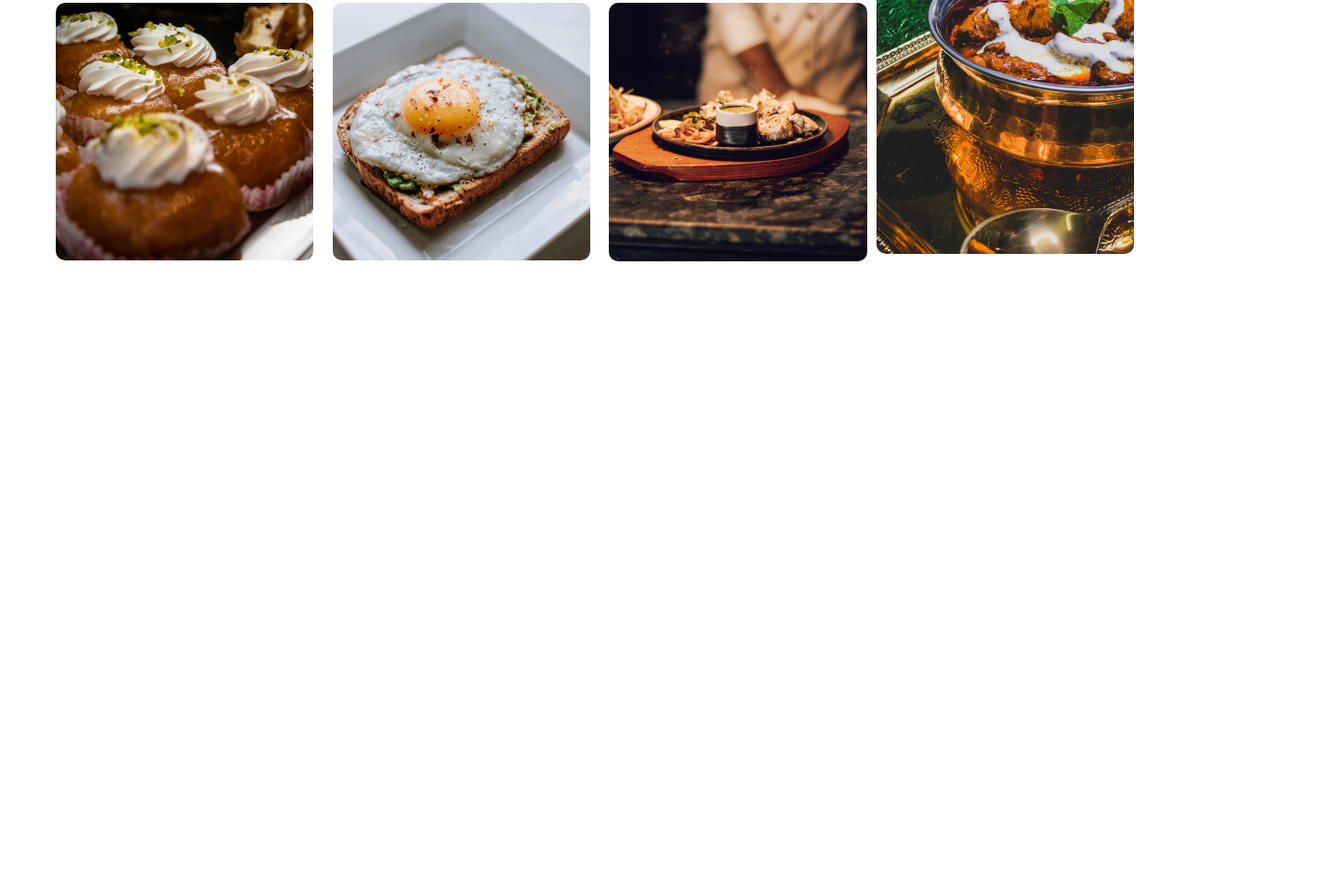
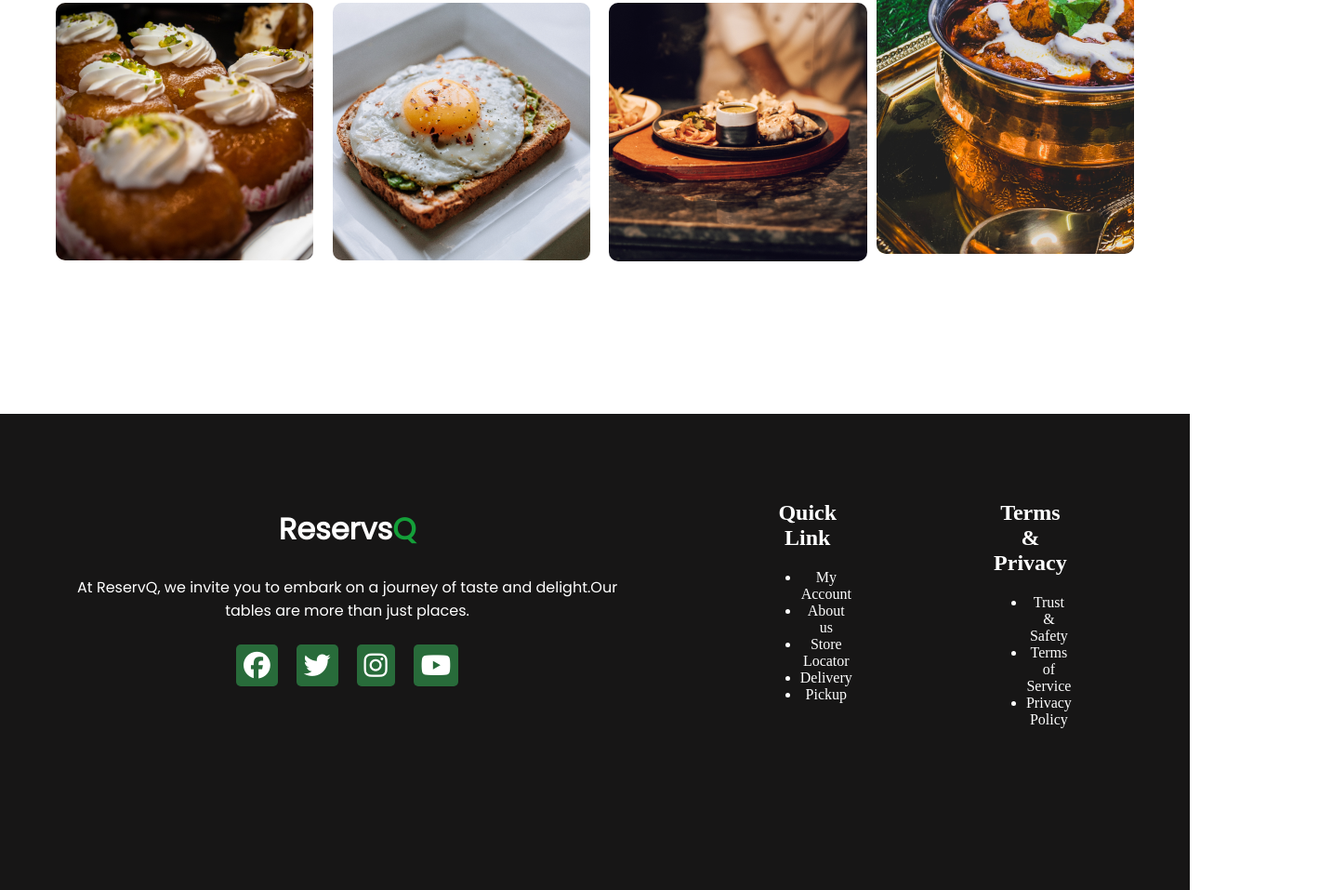
Before and after one commit to Tofazzal26/my-restaurant-website, a plain HTML site: page index.html in a window 1280 px wide. Shown: the part 1782-2739 px from the top of the page at 93% size, 1419 px wide, since content can reach past the window. Before the commit the page ends 2117 px from the top, so only its background shows below. Drawn offline with Linux system fonts and the light colour scheme.

Commit message:
footer add

```diff
--- a/index.html
+++ b/index.html
@@ -5,7 +5,11 @@
     <meta http-equiv="X-UA-Compatible" content="IE=edge" />
     <meta name="viewport" content="width=device-width, initial-scale=1.0" />
     <title>Resturant Landing Page</title>
+	<link rel="stylesheet" href="https://cdnjs.cloudflare.com/ajax/libs/font-awesome/6.5.1/css/all.min.css" integrity="sha512-DTOQO9RWCH3ppGqcWaEA1BIZOC6xxalwEsw9c2QQeAIftl+Vegovlnee1c9QX4TctnWMn13TZye+giMm8e2LwA==" crossorigin="anonymous" referrerpolicy="no-referrer" />
     <link rel="stylesheet" href="style.css" />
+	<link rel="preconnect" href="https://fonts.googleapis.com">
+<link rel="preconnect" href="https://fonts.gstatic.com" crossorigin>
+<link href="https://fonts.googleapis.com/css2?family=Poppins&display=swap" rel="stylesheet">
 	<script src="https://kit.fontawesome.com/ea28dd147d.js" crossorigin="anonymous"></script>
   </head>
   <body>
@@ -103,5 +107,61 @@
 
 
 <!-- hero section end -->
+
+
+
+<!-- footer section start -->
+
+
+
+<footer class="footer-mother">
+	<div class="footer-container">
+		<div class="list-container">
+			<div class="style-container">
+				<h2>Reservs<span style="color: #149f39;">Q</span></h2>
+			<p>At ReservQ, we invite you to embark on a journey of taste and delight.Our tables are more than just places.</p>
+			<i class="fa-brands fa-facebook"></i>
+			<i class="fa-brands fa-twitter"></i>
+			<i class="fa-brands fa-instagram"></i>
+			<i class="fa-brands fa-youtube"></i>
+			</div>
+		</div>
+		<div class="list-container">
+			<h2>Quick Link</h2>
+			<ul>
+				<li>My Account</li>
+				<li>About us</li>
+				<li>Store Locator</li>
+				<li>Delivery</li>
+				<li>Pickup</li>
+			</ul>
+		</div>
+
+
+		<div class="list-container">
+			<h2>Terms & Privacy</h2>
+			<ul>
+				<li>Trust & Safety</li>
+				<li>Terms of Service</li>
+				<li>Privacy Policy</li>
+			</ul>
+		</div>
+
+
+		<div class="list-container">
+			<h2>Subscribe our Newsletter</h2>
+			<ul>
+				<li>Trust & Safety</li>
+				<li>Terms of Service</li>
+				<li>Privacy Policy</li>
+			</ul>
+		</div>
+
+	</div>
+</footer>
+
+
+
+<!-- footer section end -->
   </body>
 </html>
--- a/style.css
+++ b/style.css
@@ -141,6 +141,7 @@ body{
 	gap: 50px;
 	margin: 50px 0;
 	align-items: center;
+	margin-bottom: 10rem;
 }
 .menu .discount{
 	align-self: center;
@@ -184,3 +185,62 @@ body{
 }
 
 /* menu section end */
+
+
+
+
+
+
+
+/* footer section start */
+
+
+.footer-mother {
+	color: white;
+	width: 100%;
+	height: 32rem;
+	background-color: #171616;
+	position: relative;
+}
+
+.footer-container {
+	display: flex;
+	text-align: center;
+	position: relative;
+}
+
+.style-container {
+	width: 600px;
+}
+
+.style-container h2 {
+	font-size: 2rem;
+	font-weight: 600;
+	font-family: 'Poppins', sans-serif;
+}
+
+.style-container p {
+	font-size: 1rem;
+	font-family: 'Poppins', sans-serif;
+}
+
+.style-container i {
+	font-size: 1.8rem;
+	margin: 8px;
+	padding: 8px;
+	background-color: #286b3a;
+	border-radius: 5px;
+	transition: 0.5s;
+}
+.style-container i:hover {
+	background-color: crimson;
+}
+
+.list-container {
+	margin: 4rem;
+	padding: 0.6rem;
+}
+
+
+
+/* footer section end */
```
